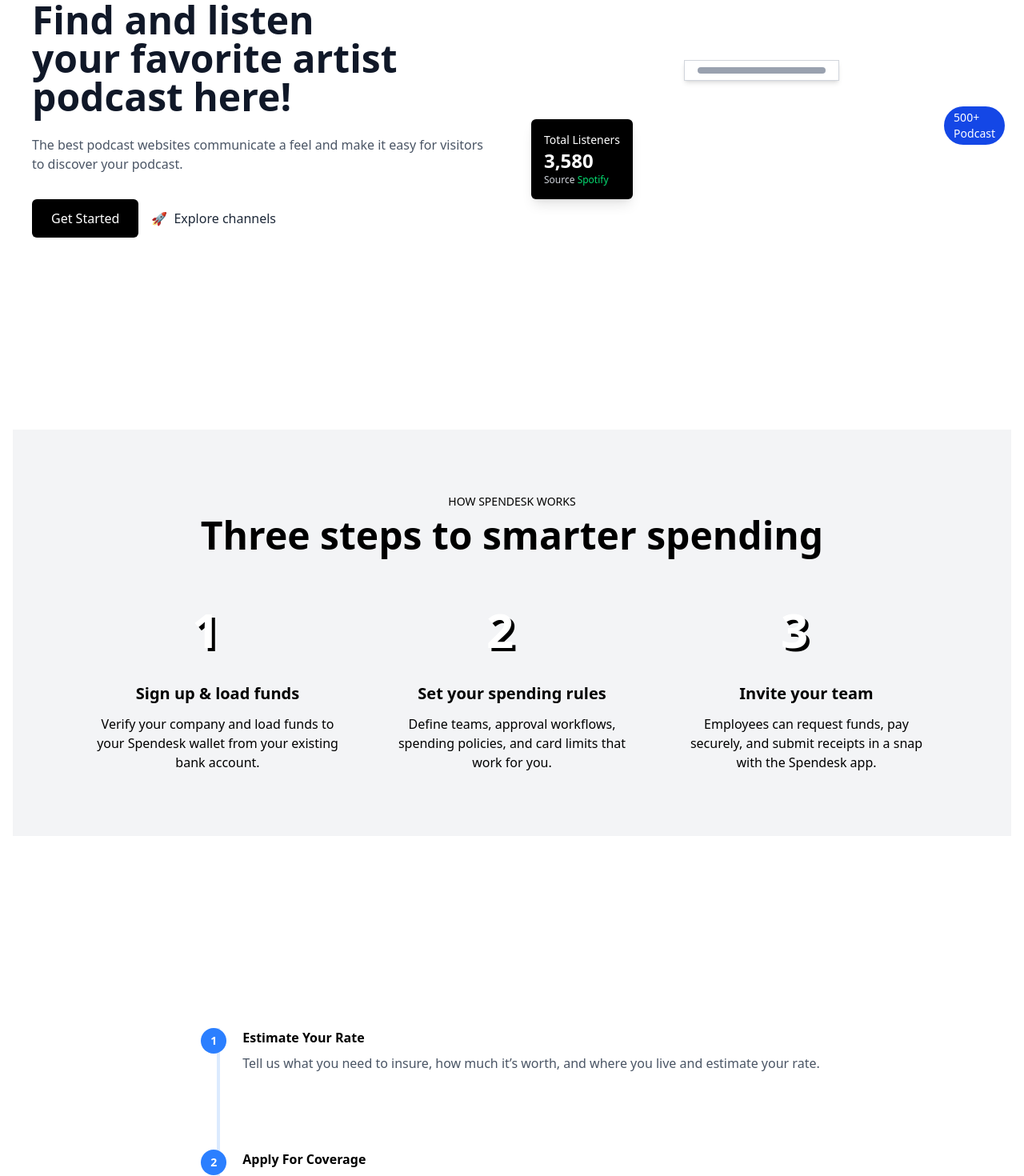
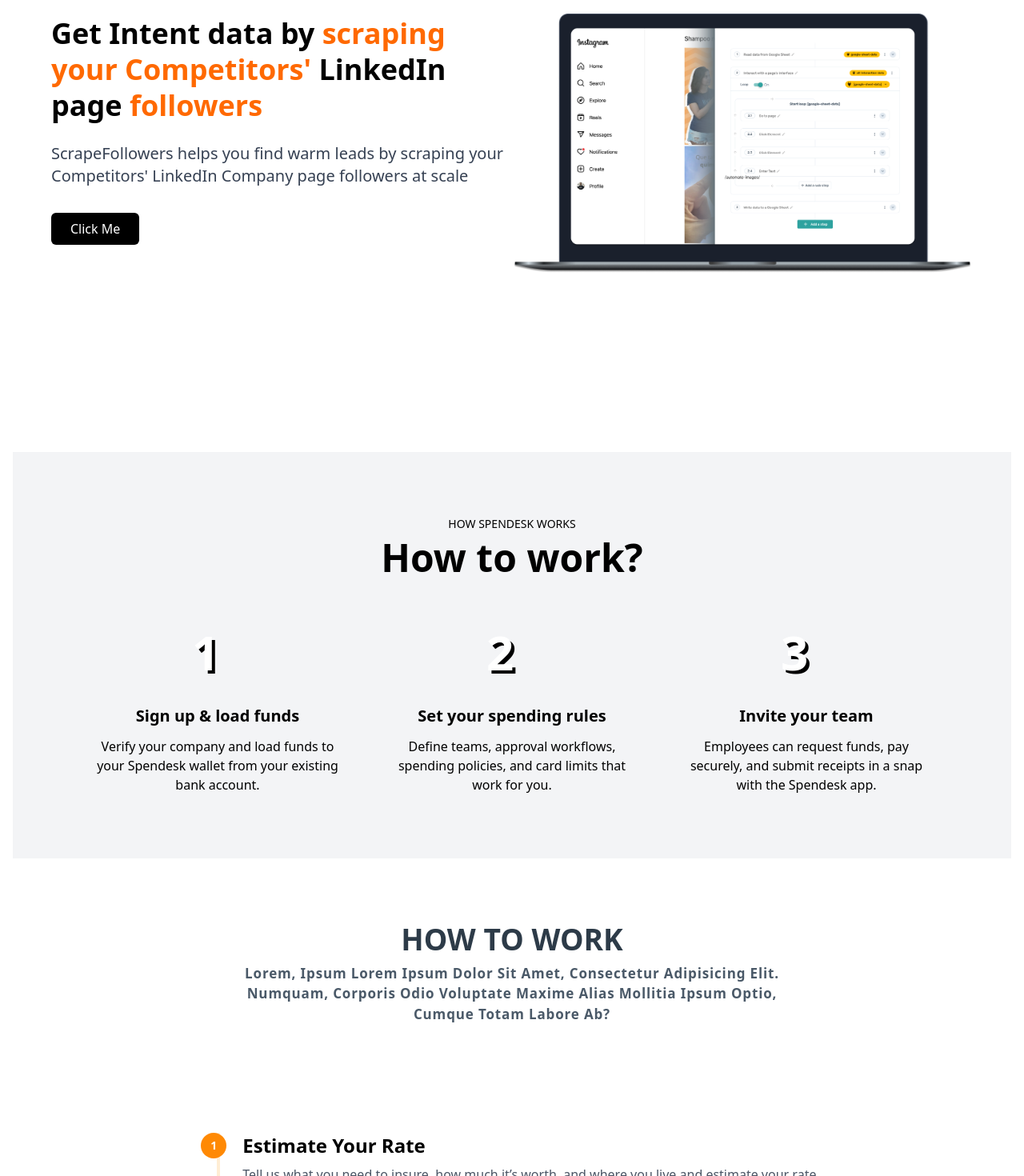
Before and after one commit to Team-Bitsec/followerscrape, a Next.js app: page / in a window 1280 px wide. Shown: the part 1260-2730 px from the top of the page at 80% size. Built offline with nearby package versions, Linux system fonts and the light colour scheme.

Commit message:
style changes

```diff
--- a/app/components/hero/HeroSection.jsx
+++ b/app/components/hero/HeroSection.jsx
@@ -2,7 +2,7 @@
 import SectionWrapper from '../ui/SectionWrapper'
 import CTAButton from '../ui/CTAButton'
 import Image from "next/image";
-import { H1 } from './../ui/Typhography';
+import { H1, Paragraph } from './../ui/Typhography';
 import FAQSection from '../faq/FAQ';
 
 
@@ -51,72 +51,57 @@
 
 
 
+
+
+
+
 {/*second herosection*/}
-
 <SectionWrapper>
 
-   <section className="bg-white py-20 px-6">
-      <div className="max-w-7xl mx-auto flex flex-col md:flex-row items-center justify-between gap-10">
-        {/* Left Content */}
-        <div className="max-w-xl text-center md:text-left">
-          <h1 className="text-4xl md:text-5xl font-bold text-gray-900 mb-6">
-            Find and listen<br />
-            your favorite artist<br />
-            podcast here!
-          </h1>
-          <p className="text-gray-600 mb-8">
-            The best podcast websites communicate a feel and make it easy for visitors to discover your podcast.
-          </p>
-          <div className="flex flex-col sm:flex-row items-center gap-4">
-            <button className="bg-black text-white px-6 py-3 rounded-md font-medium">
-              Get Started
-            </button>
-            <button className="flex items-center gap-2 text-gray-800 font-medium">
-              <span>🚀</span> Explore channels
-            </button>
-          </div>
-        </div>
+ <section className="bg-white py-16">
+      <div className="container mx-auto px-6 md:px-12 flex flex-col-reverse md:flex-row items-center">
+        {/* Left Side - Text */}
+        <div className="w-full md:w-1/2 text-center md:text-left">
+             <h1 className="text-3xl md:text-4xl font-bold leading-tight mb-6">
+          Get Intent data by{" "}
+          <span className="text-orange-500">scraping your Competitors'</span>{" "}
+          LinkedIn page <span className="text-orange-500">followers</span>
+        </h1>
+        <p className="text-gray-700 text-lg md:text-xl mb-8">
+          ScrapeFollowers helps you find warm leads by scraping your
+          Competitors' LinkedIn Company page followers at scale
+        </p>
 
-        {/* Right Content */}
-        <div className="relative w-full max-w-xl flex justify-center items-center">
-          {/* Listener Box */}
-          <div className="absolute top-0 left-0 bg-black text-white p-4 rounded-md shadow-lg">
-            <p className="text-sm">Total Listeners</p>
-            <p className="text-2xl font-bold">3,580</p>
-            <p className="text-xs text-gray-300">Source <span className="text-green-400">Spotify</span></p>
-          </div>
+      <CTAButton />
 
-          {/* Person 1 */}
-          <div className="z-10">
-           <Image
+     </div>
+
+        {/* Right Side - Image */}
+    <div className="relative w-full max-w-xl mx-auto aspect-[16/9] mt-8">
+  <Image
     src="/images/home/instagram-keyword.png"
     alt="Sample Table"
     fill
     className="object-contain rounded-lg"
   />
-          </div>
+</div>
 
-          {/* Soundbar */}
-          <div className="absolute bottom-12 left-1/2 transform -translate-x-1/2 bg-white border border-gray-300 px-4 py-2 shadow-md">
-            <div className="w-40 h-2 bg-gray-400 rounded-full" />
-          </div>
+     </div>
+     </section>
 
-          {/* Person 2 */}
-          <div className="absolute right-0 bottom-0">
-             <Image
-    src="/images/home/instagram-keyword.png"
-    alt="Sample Table"
-    fill
-    className="object-contain rounded-lg"
-  />
-            <div className="absolute -top-4 -right-4 bg-blue-700 text-white px-3 py-1 rounded-full text-sm">
-              500+ Podcast
-            </div>
-          </div>
-        </div>
-      </div>
-    </section>
+
 </SectionWrapper>
+
+
+
+
+
+
+
+
+
+
+
 
 
 
@@ -134,7 +119,7 @@
         </p>
         {/* Main Title */}
         <h2 className="text-3xl sm:text-4xl lg:text-5xl font-bold text-black mb-16">
-          Three steps to smarter spending
+    How to work?
         </h2>
 
         <div className="flex flex-col md:flex-row items-center justify-center gap-12">
@@ -207,20 +192,25 @@
 
 
 {/*how to work part-2*/}
-
+<div className="text-center max-w-2xl mx-auto">
+  <H1>HOW TO WORK</H1>
+  <Paragraph className="max-w-2xl">Lorem, ipsum Lorem ipsum dolor sit amet, consectetur adipisicing elit. Numquam, corporis odio voluptate maxime alias mollitia ipsum optio, cumque totam labore ab?</Paragraph>
+</div>
 <SectionWrapper>
 
- <section className="bg-white py-20 px-6">
+ <section className="bg-white py-10 px-6">
+
+
       <div className="max-w-6xl mx-auto grid  gap-12 items-center justify-center">
         {/* Left Side: Timeline Numbers & Icons */}
         <div className="flex flex-col gap-24 relative">
           {/* Vertical Line */}
-          <div className="absolute left-4 top-0 bottom-0 w-1 bg-blue-100"></div>
+          <div className="absolute left-4 top-0 bottom-0 w-1 bg-orange-100"></div>
 
           {/* Step 1 */}
           <div className="relative pl-12">
-            <div className="absolute -left-1 top-0 bg-blue-500 text-white w-8 h-8 rounded-full flex items-center justify-center font-bold text-sm">1</div>
-            <h4 className="font-bold mb-2">Estimate Your Rate</h4>
+            <div className="absolute -left-1 top-0 bg-orange-400 text-white w-8 h-8 rounded-full flex items-center justify-center font-bold text-sm">1</div>
+            <h4 className="font-bold mb-2 text-2xl">Estimate Your Rate</h4>
             <p className="text-gray-600">
               Tell us what you need to insure, how much it’s worth, and where you live and estimate your rate.
             </p>
@@ -228,8 +218,8 @@
 
           {/* Step 2 */}
           <div className="relative pl-12">
-            <div className="absolute -left-1 top-0 bg-blue-500 text-white w-8 h-8 rounded-full flex items-center justify-center font-bold text-sm">2</div>
-            <h4 className="font-bold mb-2">Apply For Coverage</h4>
+            <div className="absolute -left-1 top-0 bg-orange-400 text-white w-8 h-8 rounded-full flex items-center justify-center font-bold text-sm">2</div>
+            <h4 className="font-bold mb-2 text-2xl">Apply For Coverage</h4>
             <p className="text-gray-600">
               Tell us a bit more about yourself and your jewelry. Coverage usually starts immediately.
             </p>
@@ -237,8 +227,8 @@
 
           {/* Step 3 */}
           <div className="relative pl-12">
-            <div className="absolute -left-1 top-0 bg-blue-500 text-white w-8 h-8 rounded-full flex items-center justify-center font-bold text-sm">3</div>
-            <h4 className="font-bold mb-2">Wear Your Jewelry, Worry Free</h4>
+            <div className="absolute -left-1 top-0 bg-orange-400 text-white w-8 h-8 rounded-full flex items-center justify-center font-bold text-sm">3</div>
+            <h4 className="font-bold mb-2 text-2xl">Wear Your Jewelry, Worry Free</h4>
             <p className="text-gray-600">
               Your jewelry is protected. If anything happens, we’ll help you repair or replace it.
             </p>
```
